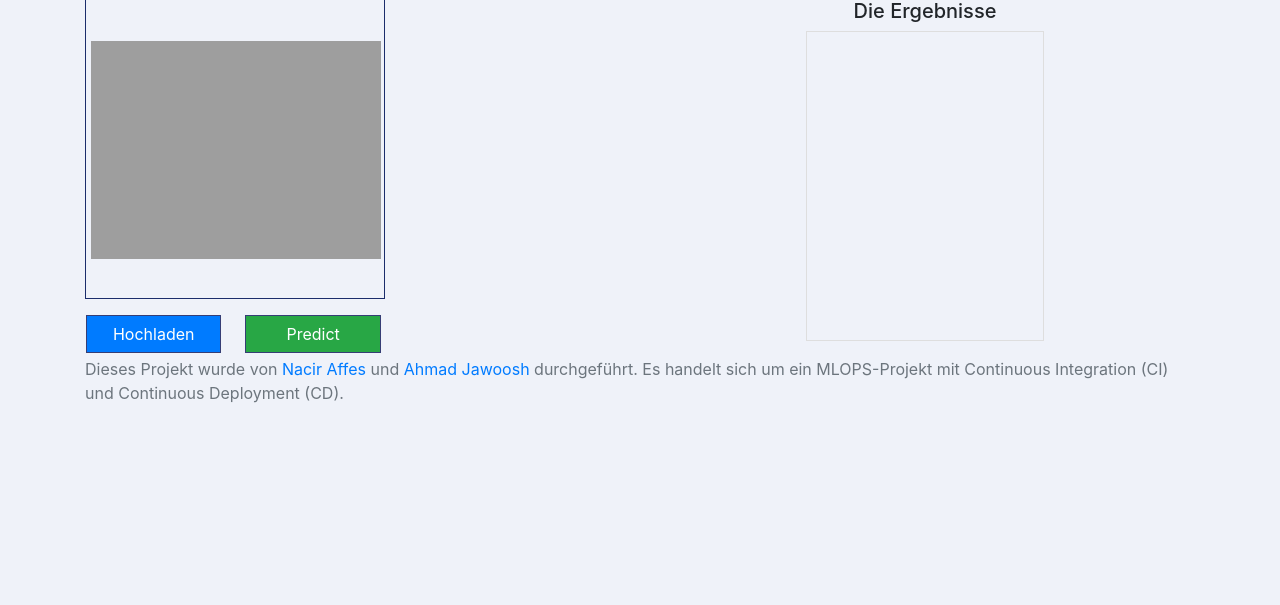
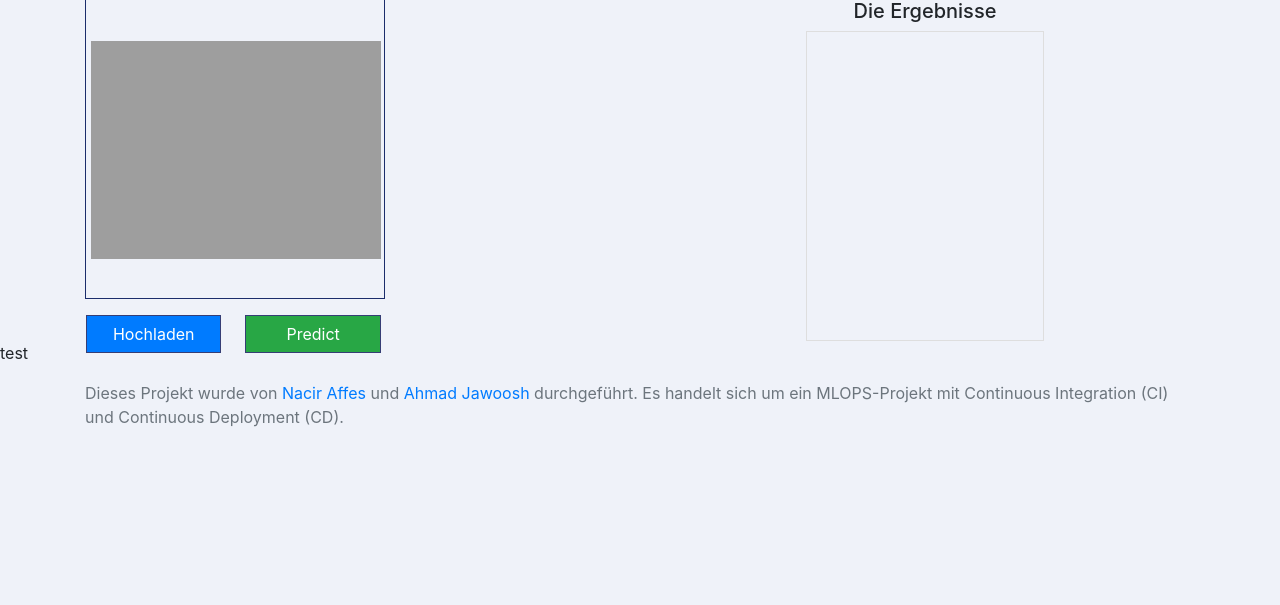
Before and after one commit to Nacir95/ISE-Projekt, a Flask app: page / in a window 1280 px wide. Shown: the part 93-698 px from the top of the page. Run offline with Flask 3, Linux system fonts and the light colour scheme; some libraries are stand-ins or nearby versions.

Commit message:
Test_Deploy

```diff
--- a/params.yaml
+++ b/params.yaml
@@ -1,5 +1,5 @@
 AUGMENTATION: True
-IMAGE_SIZE: [224, 224, 3]
+IMAGE_SIZE: [224, 224, 3] ## Architekt für Densnet121
 BATCH_SIZE: 16 # Training Lokal.
 INCLUDE_TOP: False
 EPOCHS: 200 # Anfangen mit 1 dann kann man es verbessern
--- a/src/Classification/pipeline/predict.py
+++ b/src/Classification/pipeline/predict.py
@@ -8,7 +8,6 @@ import os
 class PredictionPipeline:
     def __init__(self,filename):
         self.filename =filename
-
 
 
     def predict(self):
--- a/templates/index.html
+++ b/templates/index.html
@@ -132,7 +132,10 @@
 			</div>
 		</section>
 	</div>
+    <div>
 
+		test
+	</div>
     <footer role="contentinfo" class="footer mt-auto py-3">
         <div class="container">
           <span class="text-muted">Dieses Projekt wurde von <a href="https://github.com/Nacir95">Nacir Affes</a> und <a href="https://github.com/Ahmad1993Aj">Ahmad Jawoosh</a> durchgeführt. Es handelt sich um ein MLOPS-Projekt mit Continuous Integration (CI) und Continuous Deployment (CD).</span>
```
